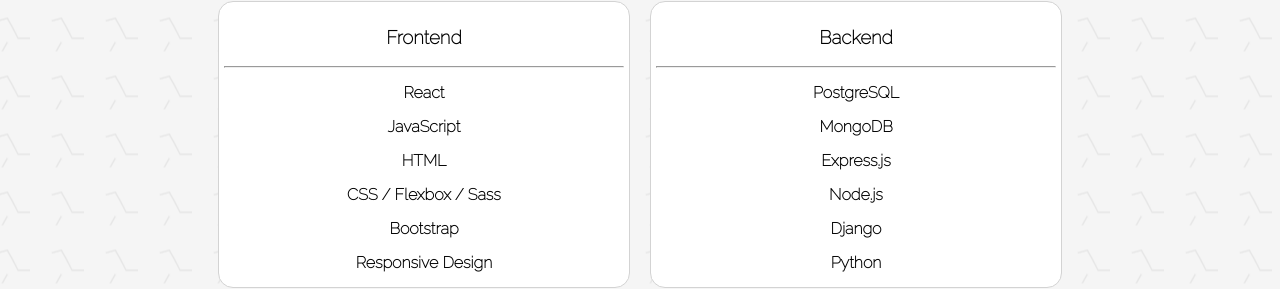
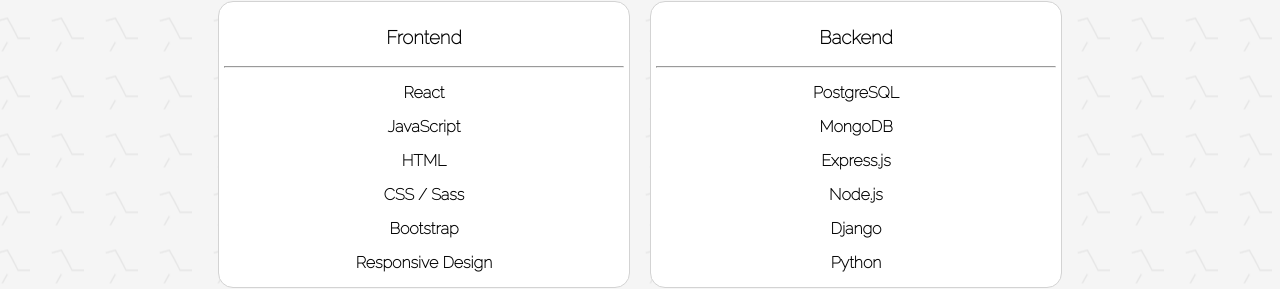
Before and after one commit to JCollinJones25/portfolio_frontend, a React (Create React App) app: page / in a window 1280 px wide. Shown: the part 877-1166 px from the top of the page. Built offline with nearby package versions, Linux system fonts and the light colour scheme; no server answers.

Commit message:
update stack

```diff
--- a/src/components/Stack.jsx
+++ b/src/components/Stack.jsx
@@ -8,7 +8,7 @@ const Stack = () => {
                 <li>React</li>
                 <li>JavaScript</li>
                 <li>HTML</li>
-                <li>CSS / Flexbox / Sass</li>
+                <li>CSS / Sass</li>
                 <li>Bootstrap</li>
                 <li>Responsive Design</li>
             </div>
```
